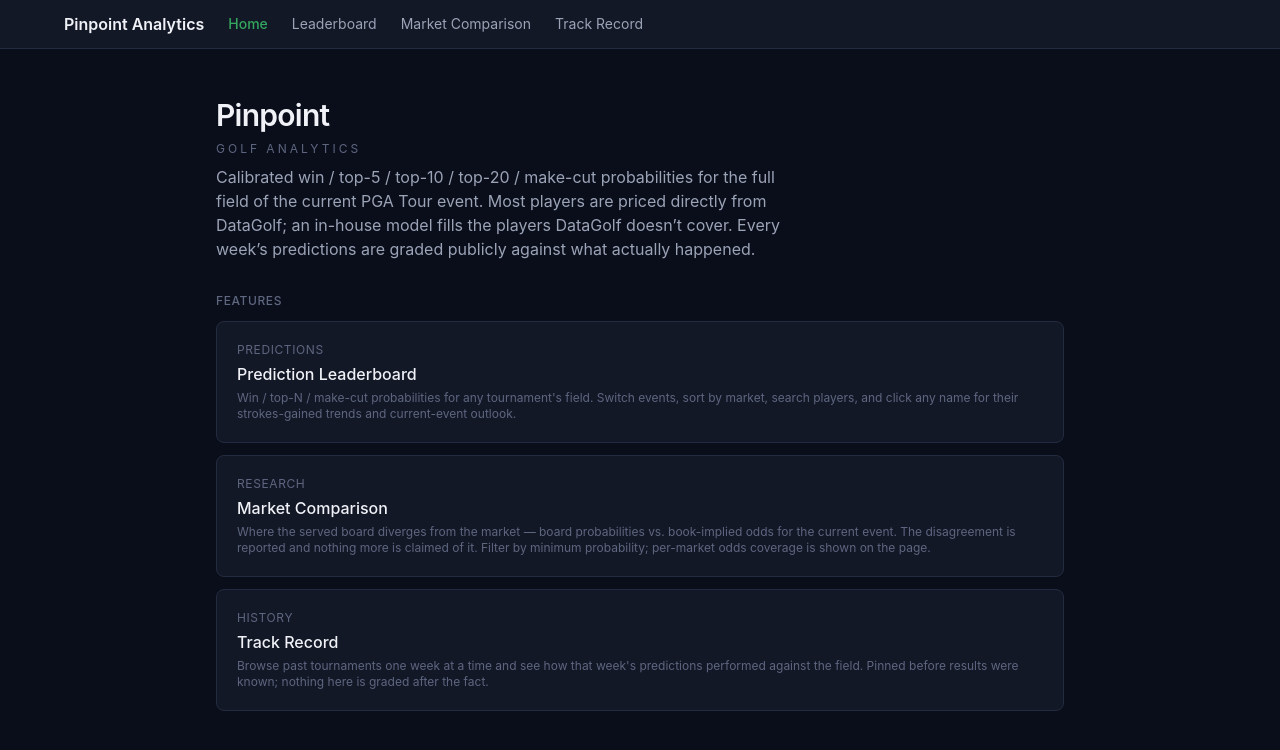
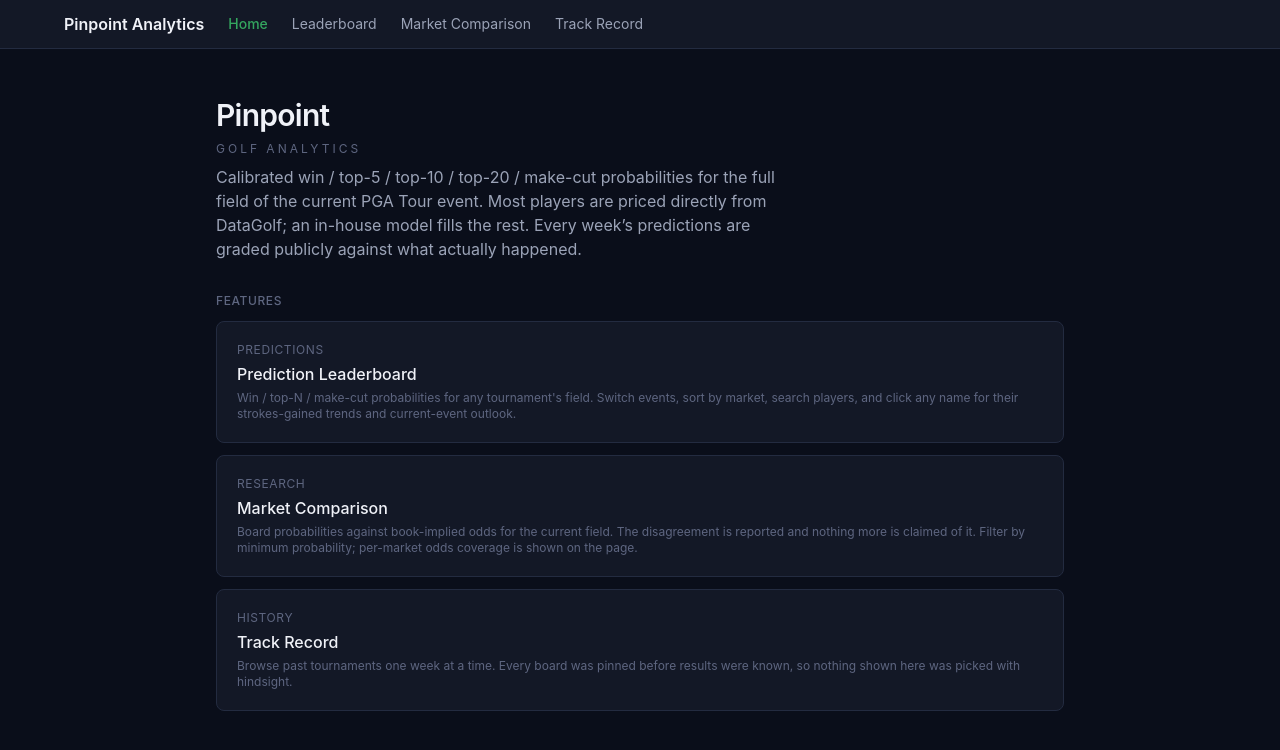
Before and after one commit to josh-silverman/golf-analytics-platform, a React (Vite) app in the folder frontend/: page / in a window 1280 px wide. Shown: the top 750 px of the page. Built offline with nearby package versions, Linux system fonts and the light colour scheme.

Commit message:
Tighten Home copy; align Market Comparison card with page wording
Co-Authored-By: Claude Opus 5 <noreply@anthropic.com>

```diff
--- a/frontend/src/routes/Home.tsx
+++ b/frontend/src/routes/Home.tsx
@@ -40,8 +40,8 @@ export function Home() {
         <p className="max-w-xl text-fg-secondary">
           Calibrated win / top-5 / top-10 / top-20 / make-cut probabilities for the full field
           of the current PGA Tour event. Most players are priced directly from DataGolf; an
-          in-house model fills the players DataGolf doesn&rsquo;t cover. Every week&rsquo;s
-          predictions are graded publicly against what actually happened.
+          in-house model fills the rest. Every week&rsquo;s predictions are graded publicly
+          against what actually happened.
         </p>
       </header>
 
@@ -61,13 +61,13 @@ export function Home() {
             to="/edge"
             category="Research"
             title="Market Comparison"
-            description="Where the served board diverges from the market — board probabilities vs. book-implied odds for the current event. The disagreement is reported and nothing more is claimed of it. Filter by minimum probability; per-market odds coverage is shown on the page."
+            description="Board probabilities against book-implied odds for the current field. The disagreement is reported and nothing more is claimed of it. Filter by minimum probability; per-market odds coverage is shown on the page."
           />
           <FeatureCard
             to="/track-record"
             category="History"
             title="Track Record"
-            description="Browse past tournaments one week at a time and see how that week's predictions performed against the field. Pinned before results were known; nothing here is graded after the fact."
+            description="Browse past tournaments one week at a time. Every board was pinned before results were known, so nothing shown here was picked with hindsight."
           />
         </div>
       </section>
```
Also changed, not shown: 1 other file (tests, documents, lock files or other folders).
